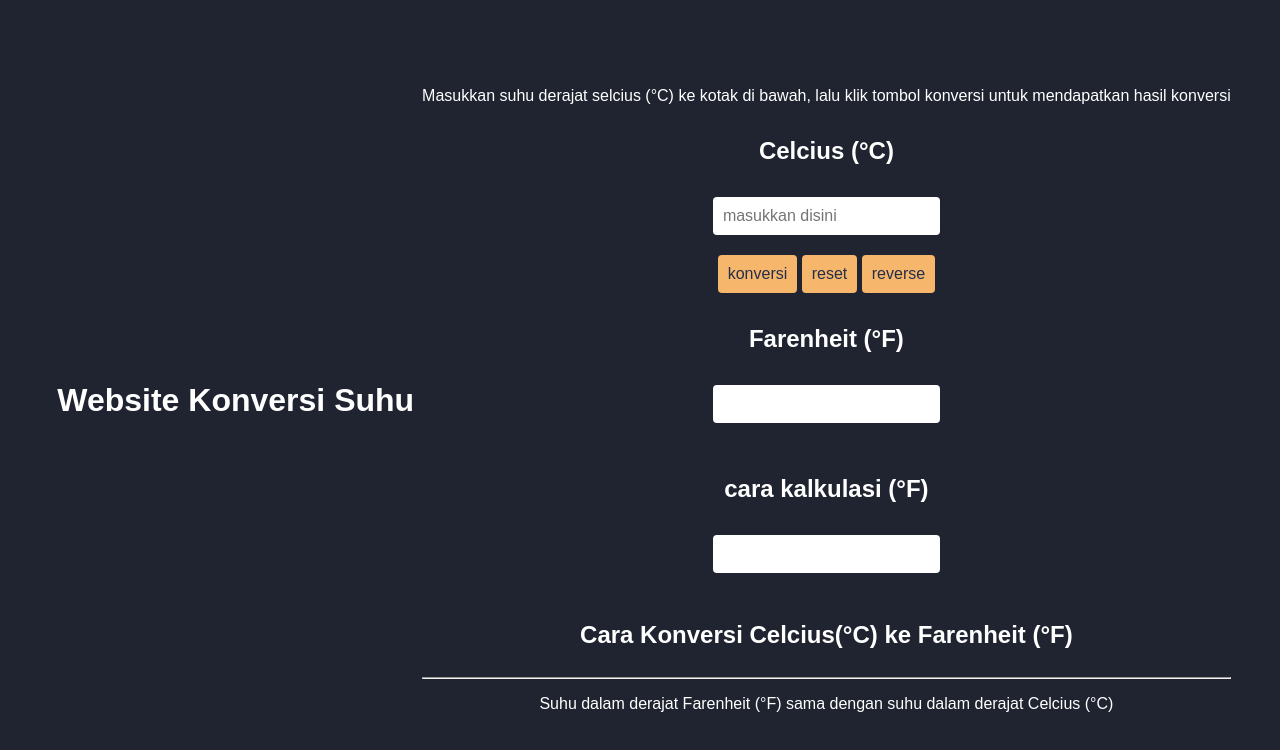
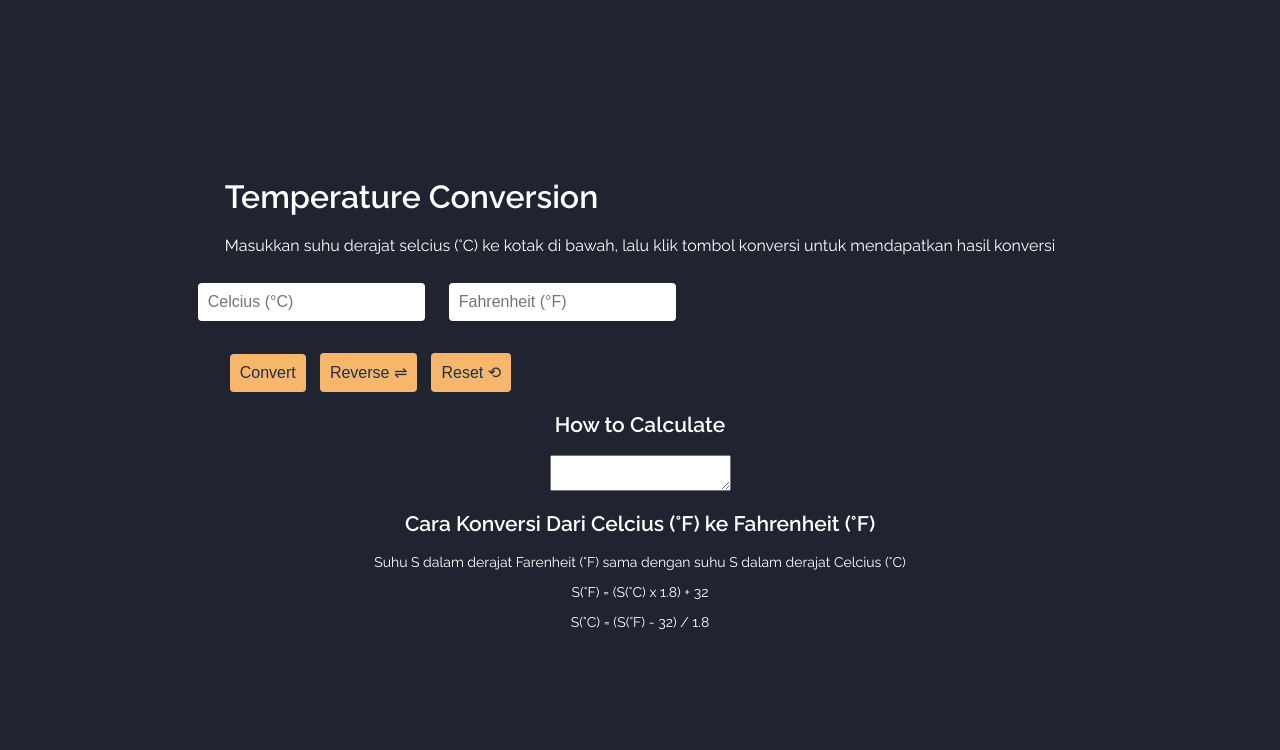
Before and after one commit to revou-fundamental-course/10-jun-24-Anwikadz, a plain HTML site: page index.html in a window 1280 px wide. Drawn offline with Linux system fonts and the light colour scheme.

Commit message:
init nambah java prototype1

```diff
--- a/css/style.css
+++ b/css/style.css
@@ -1,38 +1,13 @@
-/* Ini CSS*/
-
-/*textarea {
-    resize: none;
-    border-radius: 8px;
-    height: 200;
-    width: 300;
-    font-size: 14;
-} */
-
-header {
-
-}
-
-h1 {
-    color: white;
-    border-radius: 8px;
-    padding: 8px;
-    text-align: center;
-    font-family: arial;
-}
-
-h4{
-    font-size: 24px;
-    color: white;
-}
+/*ini css*/
 
 body {
     font-family: 'Raleway', sans-serif;
     background-color: #1f2430;
+    color: #fff;
     margin: 0;
     display: flex;
     justify-content: center;
     align-items: center;
-    text-align: center;
     height: 100vh;
     padding: 20px;
     box-sizing: border-box;
@@ -57,14 +32,45 @@ button {
     font-size: 16px;
     color: #242d49;
     cursor: pointer;
+    margin: 5px;
+    flex-grow: 1;
+    margin: 0 5px;
 }
 
-a:hover
- {
-    color: white;
-    background-color: #606c38;
+button:hover {
+    background-color: #e5a660;
+ }
+
+ .conversion-info {
+    margin-top: 20px;
+    text-align: center;
+    font-size: 14px;
  }
 
 p {
     color: white;
 }
+
+.form-section {
+    width: 100%;
+    display: flex;
+    flex-direction: column;
+    align-items: center;
+}
+
+.input-row {
+    display: flex;
+    justify-content: center;
+    width: 100%;
+    max-width: 400px;
+    padding: 12px;
+}
+
+.input-group .unit {
+    position: absolute;
+    left: 10px;
+    top: 50%;
+    transform: translateY(-50%);
+    font-size: 16px;
+    color: #f6b76d;
+}
--- a/index.html
+++ b/index.html
@@ -3,64 +3,48 @@
 <head>
     <meta charset="UTF-8">
     <meta name="viewport" content="width=device-width, initial-scale=1.0">
-    <title> Konversi Suhu </title>
+    <title>Website Konversi Suhu</title>
+    <link href="https://fonts.googleapis.com/css2?family=Raleway:wght@400;600&display=swap" rel="stylesheet">
     <link rel="stylesheet" href="css/style.css">
 </head>
 <body>
-<!--ini heading-->
-    <header>
-        <h1>Website Konversi Suhu</h1>
-    </header>
+    <mian>
+        <!--ini header-->
+        <header>
+            <h1>Temperature Conversion</h1>
+        </header>
+        <!--ini main content-->
+        <p>Masukkan suhu derajat selcius (°C) ke kotak di bawah, lalu klik tombol konversi untuk mendapatkan hasil konversi</p>
+        <section>
+            <!--ini celcius-->
+            <div class="input-row">
+                <section class="input-group">
+                  <input type="number" id="celcius" placeholder="Celcius (°C)">
+             </section>
+            <!--ini farenheit-->
+              <div class="input-row"></div>
+             <section class="input-group">
+                  <input type="number" id="fahrenheit" placeholder="Fahrenheit (°F)">
+            </section>
+            </div>
+            <!--Button Section-->
+            <section>
+                <button onclick="convert()">Convert</button>
+                <button onclick="reverse()">Reverse ⇌</button>
+                <button onclick="reset()">Reset ⟲</button>
+             </section>
+        </section>
+        <!--ini section calculate-->
+        <div class="conversion-info">
+            <h2>How to Calculate</h2>
+            <textarea id="calculation"></textarea>
+            <h2>Cara Konversi Dari Celcius (°F) ke Fahrenheit (°F)</h2>
+            <p>Suhu S dalam derajat Farenheit (°F) sama dengan suhu S dalam derajat Celcius (°C)</p>
+            <p>S(°F) = (S(°C) x 1.8) + 32</p>
+            <p>S(°C) = (S(°F) - 32) / 1.8</p>
+        </div>
+    </main>
 
-    <!--main content-->
-    <main>
-        <p>Masukkan suhu derajat selcius (&deg;C) ke kotak di bawah, lalu klik tombol konversi untuk mendapatkan hasil konversi</p>
-
-        <!--Section Celcius-->
-        <section class=>
-            <header>
-                <h4>Celcius (&deg;C)</h4>
-            </header>
-            <input type="number" placeholder="masukkan disini">
-            <section>
-                <button onclick="convert()">konversi</button>
-                <button onclick="reset()">reset</button>
-                <button onclick="reverse()">reverse</button>
-            </section>
-        <!--Section Farenheit-->
-            <header>
-                <h4>Farenheit (&deg;F)</h4>
-            </header>
-           <input type="number">
-        <!--Section Calculate-->
-            <header>
-                <h4> cara kalkulasi  (&deg;F)</h4>
-            </header>
-            <input type="text">
-        </section>
-
-        <!--Section Formula/Info-->
-        <section>
-            <header>
-                <h1>
-                    Cara Konversi Celcius(&deg;C) ke Farenheit (&deg;F)
-                </h1>
-
-            </header>
-
-            <hr>
-
-            <p>
-                Suhu dalam derajat Farenheit (&deg;F) sama dengan suhu dalam derajat Celcius (&deg;C)
-            </p>
-
-            <p>
-
-            </p>
-        </section>
-
-
-    </main>
     <script src="js/script.js"></script>
 </body>
 </html>
--- a/js/script.js
+++ b/js/script.js
@@ -1 +1,19 @@
 /*Ini JavaScript*/
+
+
+function convert() {
+    const celcius = document.getElementById('celcius').value;
+    const fahrenheit = (celcius * 9/5) + 32;
+    document.getElementById('fahrenheit').value = fahrenheit;
+}
+
+function reset() {
+    document.getElementById('celcius').value = '';
+    document.getElementById('fahrenheit').value = '';
+}
+
+function reverse() {
+    const fahrenheit = document.getElementById('fahrenheit').value;
+    const celcius = (fahrenheit - 32) * 5/9;
+    document.getElementById('celcius').value = celcius;
+}
```
